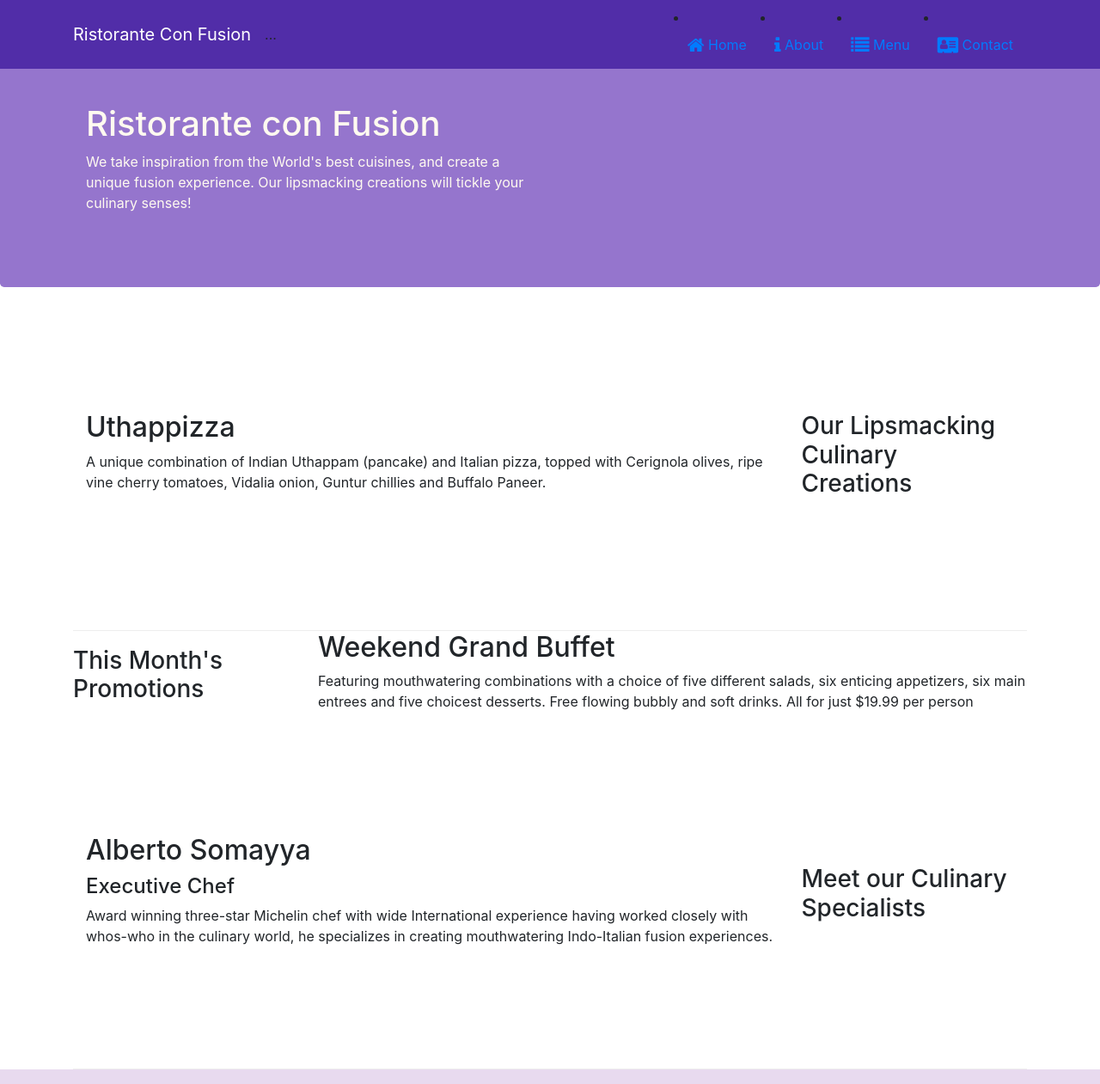
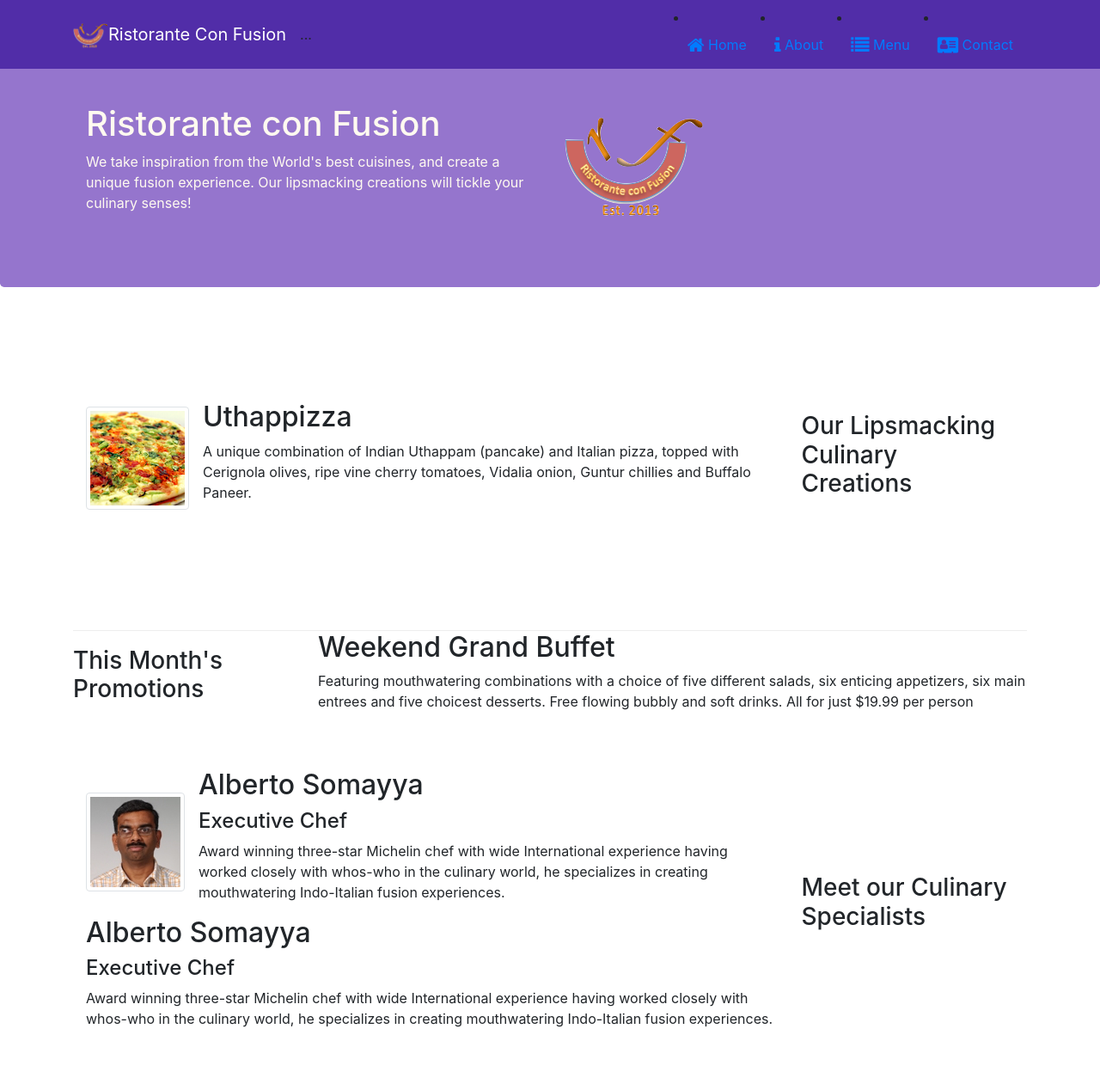
Before and after one commit to ljelepis/conFusion, a website: page index.html in a window 1280 px wide. Shown: the top 1261 px of the page at 86% size. Drawn offline with nearby package versions, Linux system fonts and the light colour scheme.

Commit message:
Images and Media

```diff
--- a/index.html
+++ b/index.html
@@ -21,6 +21,7 @@
                         <button class="navbar-toggler" type="button" data-toggle="collapse" data-target="#Navbar">
                                 <span class="navbar-toggler-icon"></span>
                             </button>
+                            <a class="navbar-brand mr-auto" href="#"><img src="img/logo.png" height="30" width="41"></a>
                    <a class="navbar-brand" href="#">Ristorante Con Fusion</a>
                    <div class="collapse navbar-collapse" id="Navbar">
                         <ul class="navbar-nav mr-auto"> ... </ul>
@@ -39,6 +40,9 @@
                     <h1>Ristorante con Fusion</h1>
                     <p>We take inspiration from the World's best cuisines, and create a unique fusion experience. Our lipsmacking creations will tickle your culinary senses!</p>
                 </div>
+                <div class="col-12 col-sm align-self-center">
+                        <img src="img/logo.png" class="img-fluid">
+                    </div>
                 <div class="col-12 col-sm">
                 </div>
             </div>
@@ -51,8 +55,16 @@
                 <h3>Our Lipsmacking Culinary Creations</h3>
             </div>
             <div class="col col-sm order-sm-first col-md">
-                <h2>Uthappizza</h2>
-                <p class="d-none d-sm-block">A unique combination of Indian Uthappam (pancake) and Italian pizza, topped with Cerignola olives, ripe vine cherry tomatoes, Vidalia onion, Guntur chillies and Buffalo Paneer.</p>
+                    <div class="media">
+                            <img class="d-flex mr-3 img-thumbnail align-self-center" src="img/uthappizza.png" alt="Uthappizza">
+                            <div class="media-body">
+                                <h2 class="mt-0">Uthappizza</h2>
+                                <p class="d-none d-sm-block">A unique combination of Indian Uthappam (pancake) and
+                                    Italian pizza, topped with Cerignola olives, ripe vine
+                                    cherry tomatoes, Vidalia onion, Guntur chillies and
+                                    Buffalo Paneer.</p>
+                            </div>
+                        </div>
             </div>
         </div>
 
@@ -72,6 +84,18 @@
                 <h3>Meet our Culinary Specialists</h3>
             </div>
             <div class="col col-sm order-sm-first col-md">
+                    <div class="media">
+                            <img class="d-flex mr-3 img-thumbnail align-self-center" src="img/alberto.png" alt="Alberto Somayya">
+                            <div class="media-body">
+                                <h2 class="mt-0">Alberto Somayya</h2>
+                                <h4>Executive Chef</h4>
+                                <p class="d-none d-sm-block">Award winning three-star Michelin chef with wide
+                                    International experience having worked closely with
+                                    whos-who in the culinary world, he specializes in
+                                    creating mouthwatering Indo-Italian fusion experiences.
+                                    </p>
+                            </div>
+                        </div>
                 <h2>Alberto Somayya</h2>
                 <h4>Executive Chef</h4>
                 <p class="d-none d-sm-block">Award winning three-star Michelin chef with wide International experience having worked closely with whos-who in the culinary world, he specializes in creating mouthwatering Indo-Italian fusion experiences. </p>
```
Also changed, not shown: aboutus.html (+4 -0 lines), contactus.html (+4 -0 lines), img/alberto.png (added), img/buffet.png (added), img/logo.png (added), img/uthappizza.png (added).
